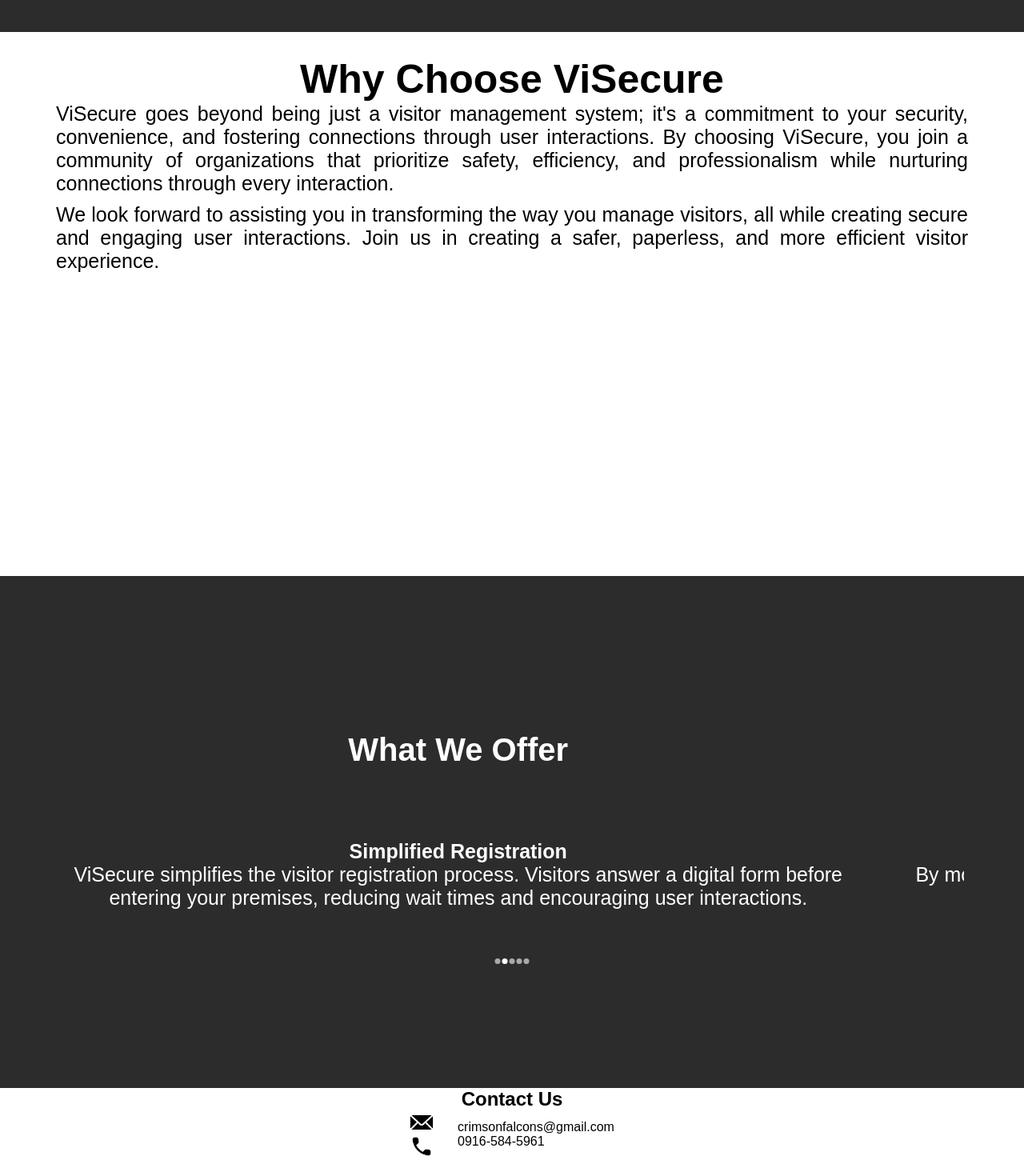
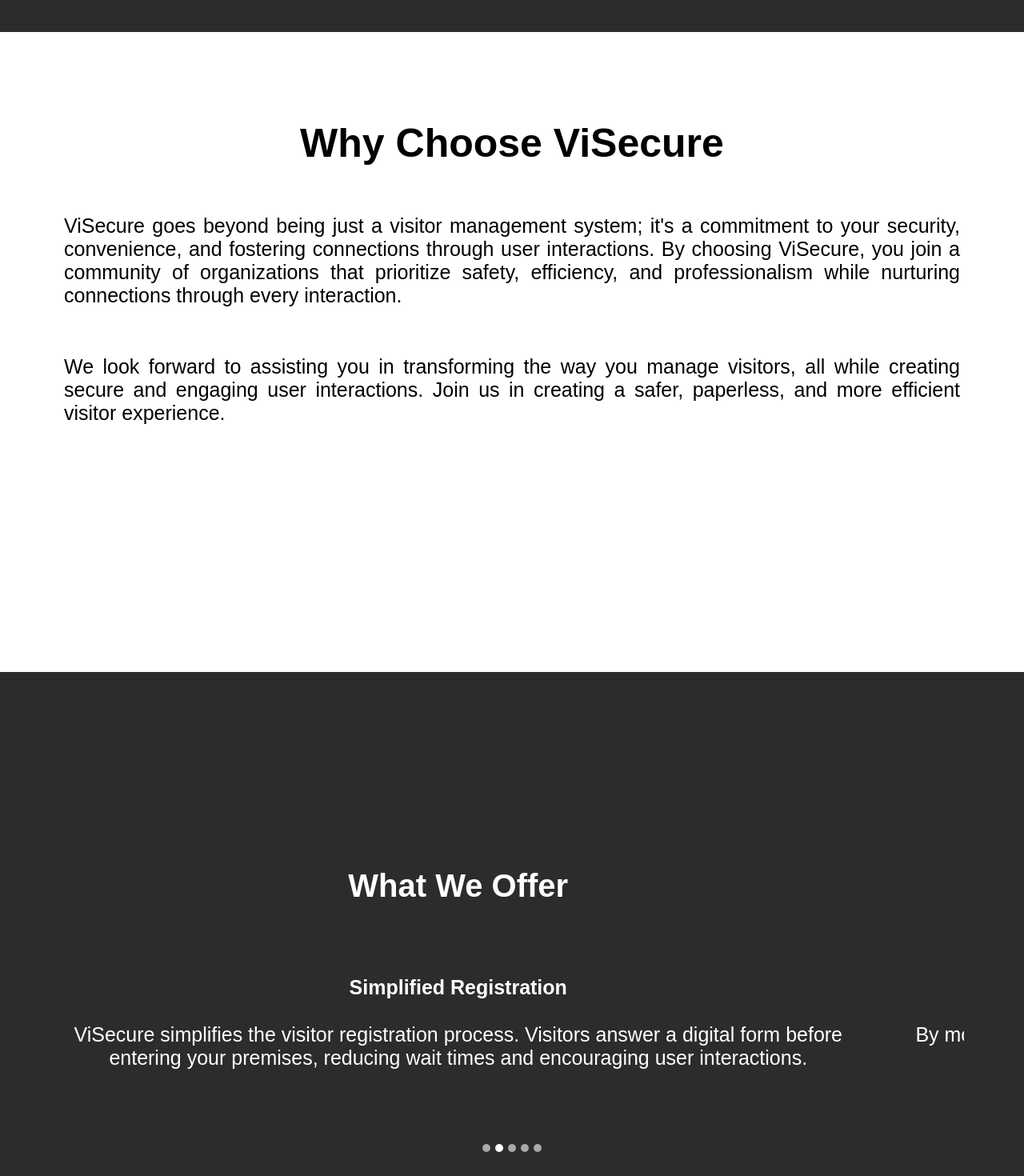
Before and after one commit to itskahtlinn/VISECURE, a React (Create React App) app in the folder visecure-website-react-integrated/: page /about in a window 1280 px wide. Shown: the part 1560-3030 px from the top of the page at 80% size. Before the commit the page ends 3008 px from the top, so only its background shows below. Built offline with nearby package versions, Linux system fonts and the light colour scheme.

Commit message:
Updated Sidebar Menu

```diff
--- a/visecure-website-react-integrated/src/pages/ViSecure-AboutUs/index.jsx
+++ b/visecure-website-react-integrated/src/pages/ViSecure-AboutUs/index.jsx
@@ -45,7 +45,7 @@
   }, [currentIndex, inputRadiosRef]);
 
     return(
-     <div className='aboutUsMain'>
+    <div className='aboutUsMain'>
       <header>
         <Link to = "/main" className="icon">
             <img src= {ViSecureIcon} alt="ViSecure Icon" />
@@ -91,7 +91,7 @@
           you join a community of organizations that prioritize safety,
           efficiency, and professionalism while nurturing connections through every interaction.
         </p>
-        <p style={{ marginTop: '10px' }}>
+        <p>
           We look forward to assisting you in transforming the way you manage visitors,
           all while creating secure and engaging user interactions.
           Join us in creating a safer, paperless, and more efficient visitor experience.
@@ -157,8 +157,8 @@
                 <img src={Call}/>
             </div>
             <div className="ContactUsDetails">
-                <p> crimsonfalcons@gmail.com </p>
-                <p> 0916-584-5961 </p>
+                <p className="ContactEmail"> crimsonfalcons@gmail.com </p>
+                <p className="ContactNumber"> 0916-584-5961 </p>
             </div>
         </div>
       </footer>
--- a/visecure-website-react-integrated/src/pages/ViSecure-AboutUs/index.scss
+++ b/visecure-website-react-integrated/src/pages/ViSecure-AboutUs/index.scss
@@ -23,6 +23,7 @@
     justify-content: space-between;
     z-index: 1000;
     font-family: 'Poppins', sans-serif;
+    height: 5dvh;
 }
 
 header .AboutUs{
@@ -137,17 +138,19 @@
     display: flex;
     flex-direction: column;
     align-items: center;
-    padding: 30px 50px;
-    height: 85dvh;
+    padding: 30px 60px;
+    height: 100dvh;
 }
 
 .WhyUsContainer h1{
     font-size: 50px;
+    margin-top: 10dvh;
 }
 
 .WhyUsContainer p{
     text-align: justify;
     font-size: 25px;
+    margin-top: 7.5dvh;
     padding-right: 20px;
     padding-left: 20px;
 }
@@ -159,7 +162,7 @@
     align-items: center;
     text-align: center;
     color: white;
-    height: 80dvh;
+    height: 100dvh;
     overflow-y: auto;
     padding: 75px;
 }
@@ -180,7 +183,7 @@
 .slide {
     min-width: 100%;
     box-sizing: border-box;
-    padding: 20px;
+    padding: 25px;
     text-align: center;
     color: white;
 }
@@ -198,6 +201,7 @@
 
 .slide p{
     font-size: 25px;
+    margin-bottom: 30px;
 }
 
 .slide-text {
@@ -218,11 +222,11 @@
 
 .slider-nav label {
     display: inline-block;
-    width: 7px;
-    height: 7px;
+    width: 10px;
+    height: 10px;
     border-radius: 50%;
     background-color: #aaa8a8;
-    margin: 0 1px;
+    margin: 0 3px;
     cursor: pointer;
 }
 
@@ -242,23 +246,37 @@
     display: flex;
     flex-direction: column;
     align-items: center;
+
+    h2 {
+        margin-top: 25px;
+        margin-bottom: 15px;
     }
 
     .ContactUsImgDetails{
         display: flex;
         flex-direction: row;
         align-items: center;
-}
 
         .ContactUsImg{
             display: flex;
             flex-direction: column;
             align-items: center;
-}
 
-.ContactUsImg img{
+            img {
                 width: 30px;
                 height: 30px;
                 margin-right: 30px;
             }
         }
+
+        .ContactUsDetails {
+            display: flex;
+            flex-direction: column;
+
+            .ContactEmail{
+                margin-bottom: 10px;
+            }
+        }
+    }
+}
+}
--- a/visecure-website-react-integrated/src/pages/ViSecure-Dashboard/index.scss
+++ b/visecure-website-react-integrated/src/pages/ViSecure-Dashboard/index.scss
@@ -12,6 +12,11 @@
     scroll-behavior: smooth;
 }
 
+.full-bleed{
+    box-shadow: 0 0 0 100vmax #808080;
+    clip-path: inset(0 -100vmax);
+}
+
 .SideNav{
     width: 100px;
     height: 100%;
@@ -23,7 +28,7 @@
     z-index: 1;
     display: flex;
     flex-direction: column;
-    justify-content: space-between;
+    justify-content: flex-start;
 }
 
 
@@ -32,16 +37,16 @@
     align-items: center;
     width: 100%;
     font-size: 20px;
-    padding: 20px 10px;
+    padding: 10px 10px;
     border-bottom: 1px solid white;
     overflow: hidden;
+
+    .icon{
+        width: 70px;
+        height: 70px;
+    }
 }
 
-
-.icon{
-    width: 70px;
-    height: 70px;
-}
 
 .CompanyLogo h3{
     color: white;
@@ -77,11 +82,11 @@
 }
 
 .LogOut{
-    margin-top: 250px;
+    margin-top: auto;
 }
 
 .SideNav:hover{
-    width: 275px;
+    width: 300px;
 }
 
 .SideNav:hover .CompanyLogo{
@@ -92,9 +97,9 @@
     display: block;
 }
 
-/* ul li:hover{
+ul li:hover{
     background-color: #808080;
-} */
+}
 
 body {
     margin: 0;
@@ -110,6 +115,7 @@
     left: 80px;
     transition: all 0.5s;
     width: calc(100% - 80px);
+    overflow-x: hidden;
 }
 
 h1{
```
Also changed, not shown: visecure-website-react-integrated/src/pages/ViSecure-Dashboard/index.jsx (+0 -22 lines). Lines whose indentation alone changed are shown as unchanged.
